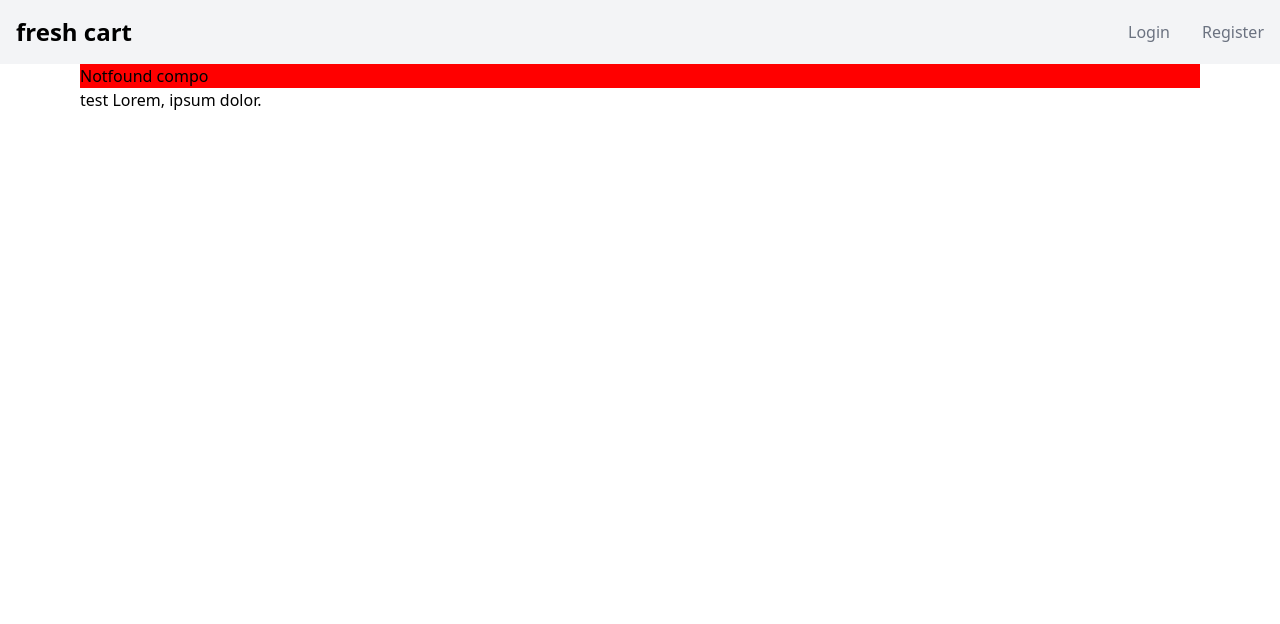
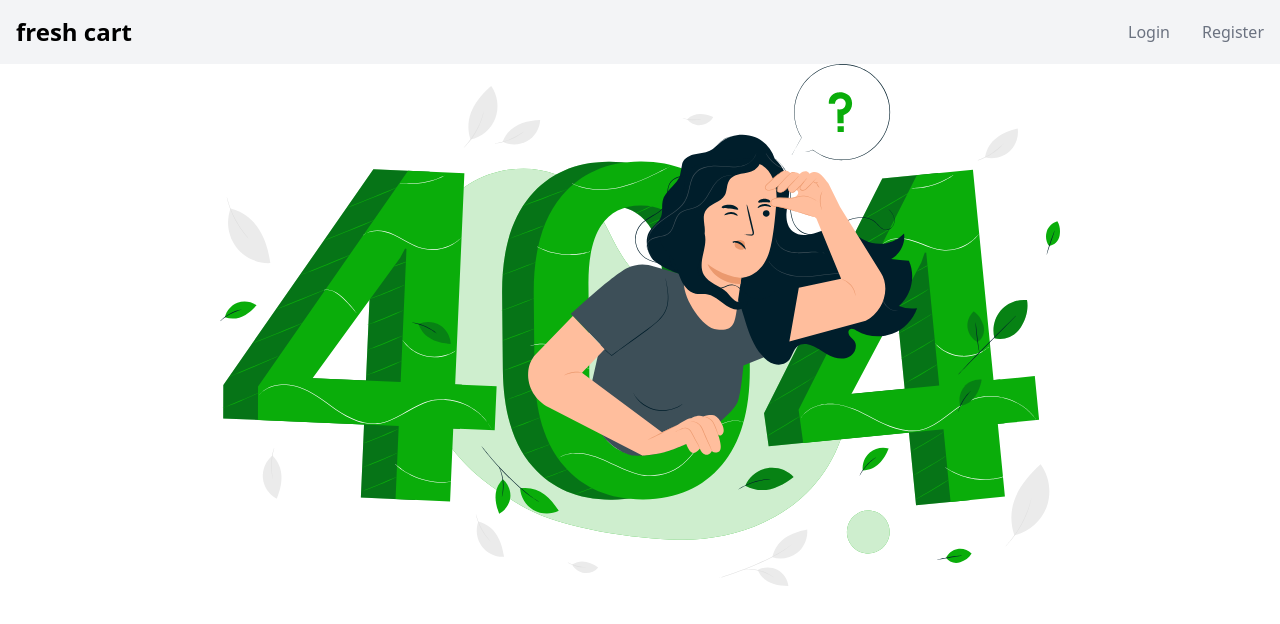
Before and after one commit to marwanahmed-123/e-commerce, a React (Vite) app: page /login in a window 1280 px wide. Shown: the top 624 px of the page. Built offline with nearby package versions, Linux system fonts and the light colour scheme.

Commit message:
third commit

```diff
--- a/src/Notfound/Notfound.jsx
+++ b/src/Notfound/Notfound.jsx
@@ -1,12 +1,10 @@
 import { useEffect, useState } from "react";
 import Style from "./Notfound.module.css";
+import myImage from "../assets/error.svg";
 export default function Notfound() {
-  const [testString, setTestString] = useState("test");
-  useEffect(() => {}, []);
   return (
-    <div>
-      <h2 className={`${Style["bg-reeeed"]}`}>Notfound compo </h2>
-      <p>{testString} Lorem, ipsum dolor.</p>
-    </div>
+    <>
+      <img src={myImage} alt="" className="w-3/4 mx-auto" />
+    </>
   );
 }
```
